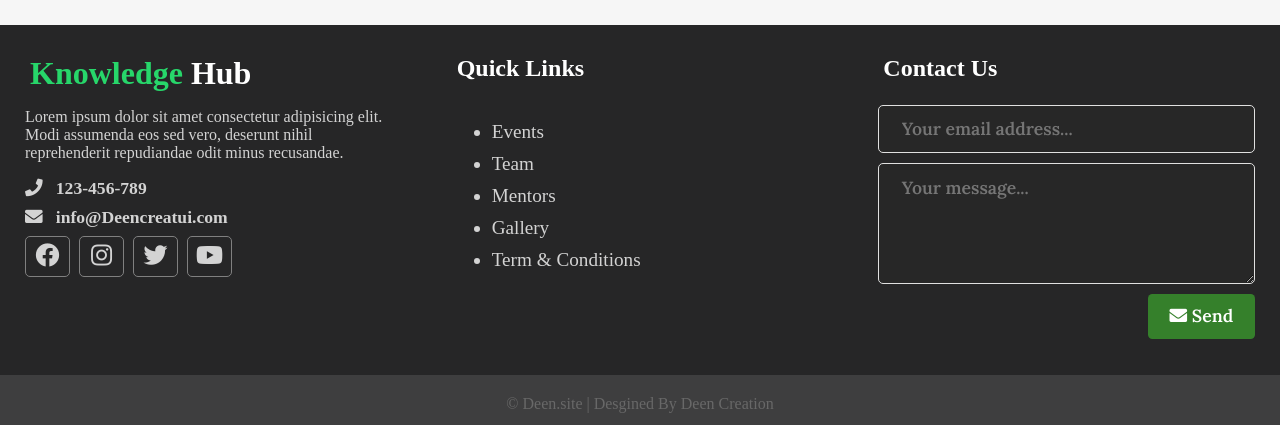
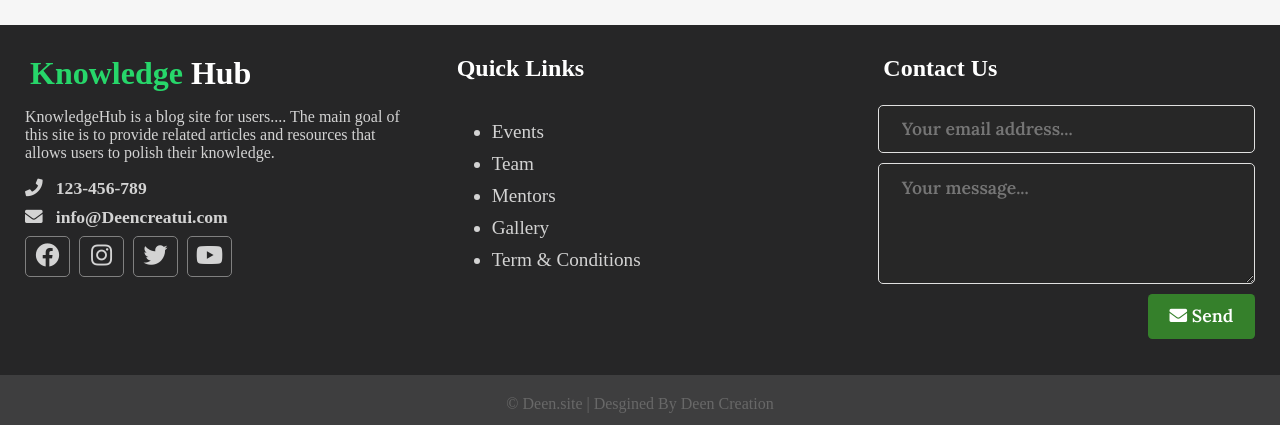
Before and after one commit to SterlingSoftwareSolutions/knowledge-hub, a PHP site: page /blog/ in a window 1280 px wide. Shown: the part 2365-2790 px from the top of the page. Run offline with PHP 8.4, Linux system fonts and the light colour scheme; data comes from the database, SQL or seed files in the repository; some libraries are stand-ins or nearby versions; some web fonts are replaced.

Commit message:
footer
changed footer description

```diff
--- a/app/includes/footer.php
+++ b/app/includes/footer.php
@@ -4,9 +4,8 @@
         <div class="footer__section about">
           <h1 class="logo__text"><span>Knowledge </span>Hub</h1>
           <p>
-            Lorem ipsum dolor sit amet consectetur adipisicing elit. Modi
-            assumenda eos sed vero, deserunt nihil reprehenderit repudiandae
-            odit minus recusandae.
+            KnowledgeHub is a blog site for users....
+            The main goal of this site is to provide related articles and resources that allows users to polish their knowledge.
           </p>
           <div class="contact">
             <span><i class="fas fa-phone"> &nbsp; 123-456-789</i></span>
```
